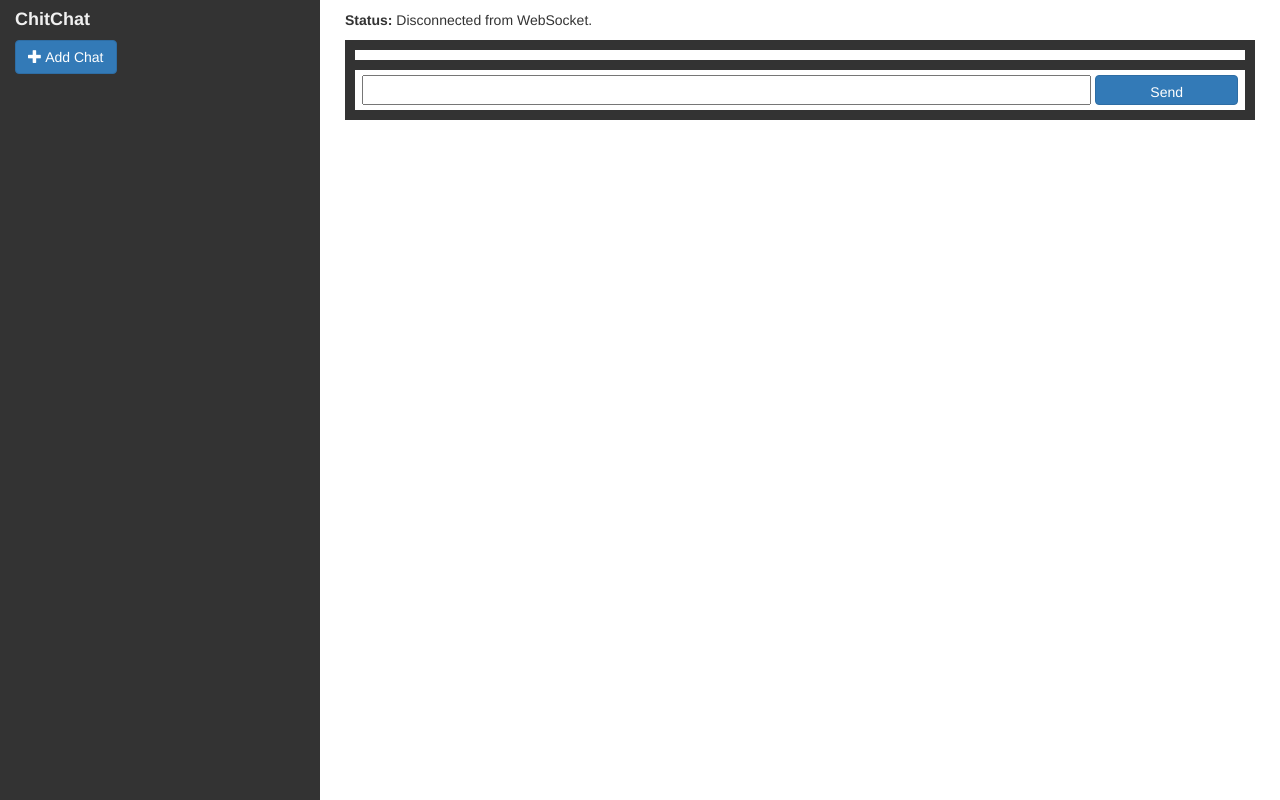
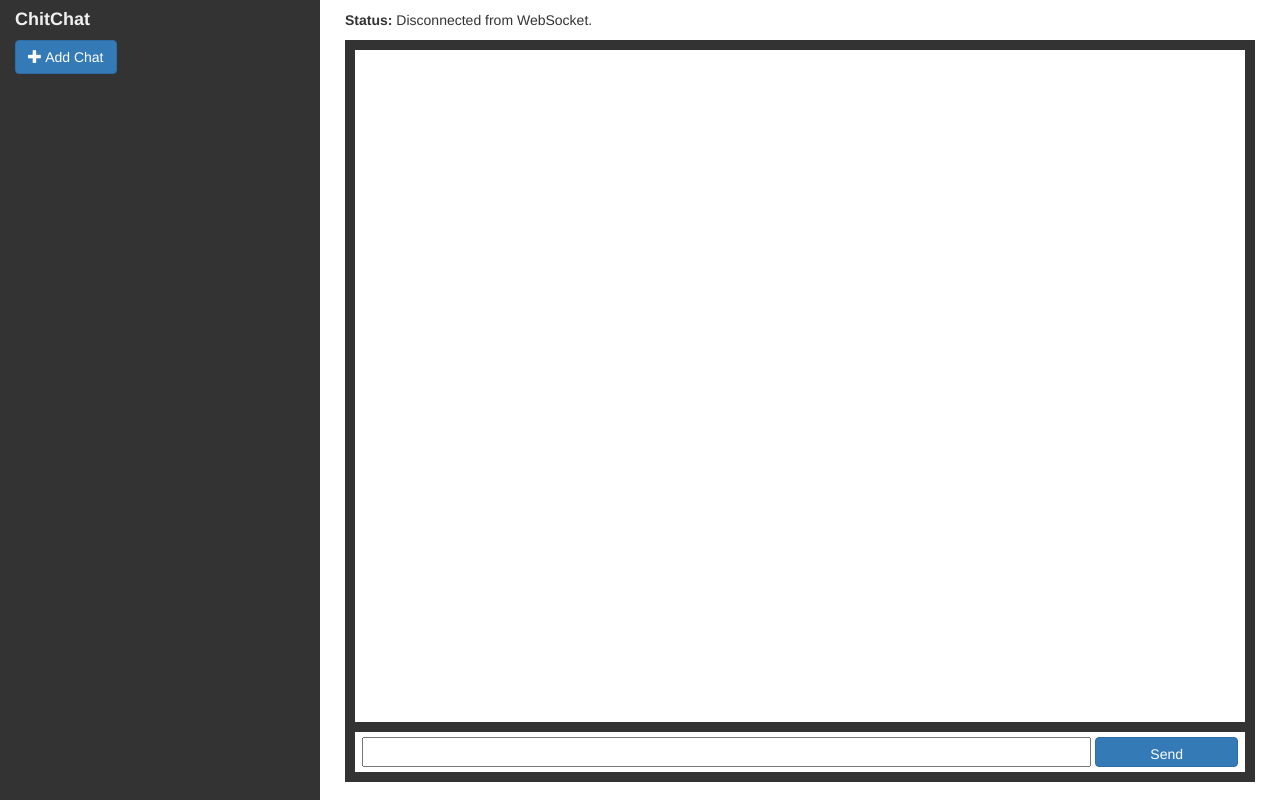
Before and after one commit to Secure-Chat/Web, a plain HTML site: page index.html in a window 1280 px wide. Drawn offline with nearby package versions, Linux system fonts and the light colour scheme.

Commit message:
Fixed scrollable chats

```diff
--- a/style.css
+++ b/style.css
@@ -54,6 +54,9 @@ a {
     background-color: #fff;
     margin: 5px;
     padding: 5px;
+    overflow-y: scroll;
+    height: 84vh;
+    position: relative;
 }
 
 #sendbox {
```
